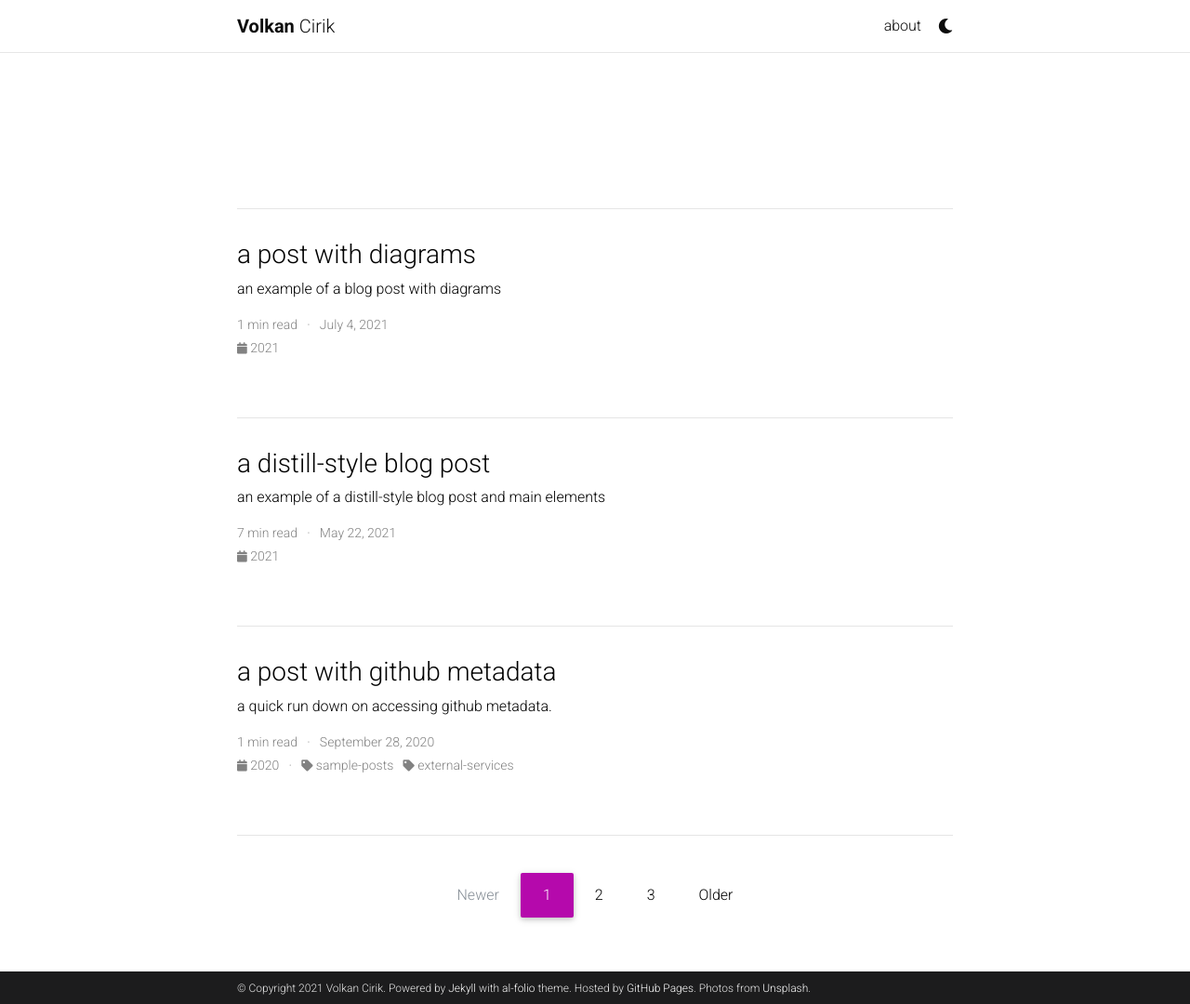
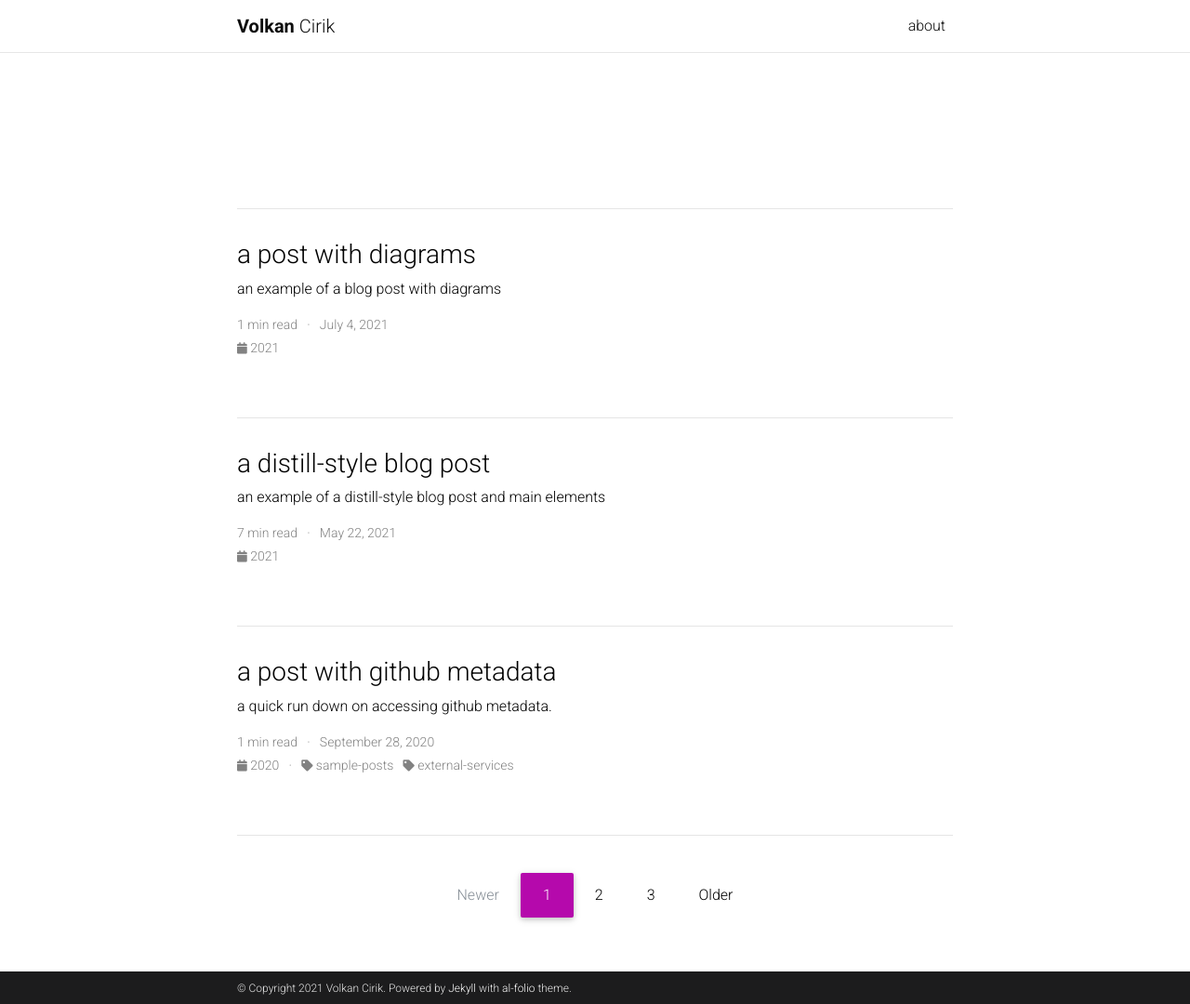
Before and after one commit to volkancirik/volkancirik.github.io, a Jekyll site: the page built from blog/index.html, in a window 1280 px wide and 1080 px high. Shown: the whole window at 93% size. Built offline with Jekyll 4.4.1, drawn with Linux system fonts in a browser that asks for light colours; nearby versions of some CDN libraries; the list of posts is cut into pages by our own code; comment, search, counter and statistics services are not loaded; a style sheet for code colours, icons or effects is not loaded.

Commit message:
fixing config

```diff
--- a/_config.yml
+++ b/_config.yml
@@ -1,20 +1,11 @@
-# -----------------------------------------------------------------------------
-# Site settings
-# -----------------------------------------------------------------------------
 title: blank # the website title (if blank, full name will be used instead)
 first_name: Volkan
 last_name: Cirik
 email: vcirik@cs.cmu.edu
-email: you@example.com
-description: > # the ">" symbol means to ignore newlines until "footer_text:"
-  A simple, whitespace theme for academics. Based on [*folio](https://github.com/bogoli/-folio) design.
-footer_text: >
-  Powered by <a href="http://jekyllrb.com/" target="_blank">Jekyll</a> with <a href="https://github.com/alshedivat/al-folio">al-folio</a> theme.
-  Hosted by <a href="https://pages.github.com/" target="_blank">GitHub Pages</a>.
-  Photos from <a href="https://unsplash.com" target="_blank">Unsplash</a>.
-
+description: wall-KHAN gee-RICK
+footer_text: Powered by <a href="http://jekyllrb.com/" target="_blank">Jekyll</a> with <a href="https://github.com/alshedivat/al-folio">al-folio</a> theme.
 lang: en # the language of your site (for example: en, fr, cn, ru, etc.)
-icon: 🔥 # the emoji used as the favicon
+icon: 🌋
 url: https://volkancirik.github.io # the base hostname & protocol for your site
 baseurl:  # the subpath of your site, e.g. /blog/
 last_updated: false # set to true if you want to display last updated in the footer
@@ -71,7 +62,7 @@
 contact_note: >
   You can even add a little note about which of these is the best way to reach you.
 
-google_analytics: UA-XXXXXXXXX # out your google-analytics code
+google_analytics: UA-216048956-1
 panelbear_analytics: XXXXXXXXX # panelbear analytics site ID
 
 # -----------------------------------------------------------------------------
@@ -245,7 +236,7 @@
 enable_math:                true   # enables math typesetting (uses MathJax)
 enable_tooltips:            false  # enables automatic tooltip links generated
                                    # for each section titles on pages and posts
-enable_darkmode:            true   # enables switching between light/dark modes
+enable_darkmode:            false  # enables switching between light/dark modes
 enable_navbar_social:       false  # enables displaying social links in the
                                    # navbar on the about page
 enable_project_categories:  true   # enables categorization of projects into
```
